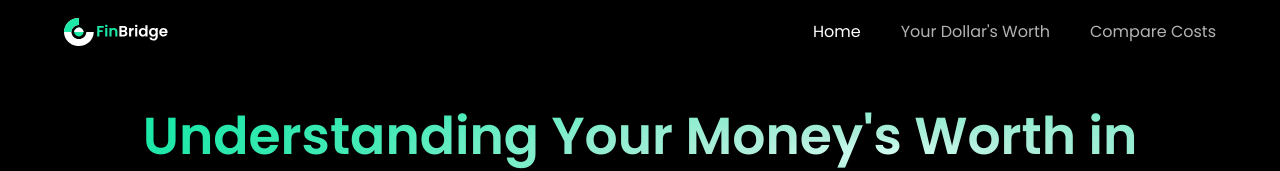
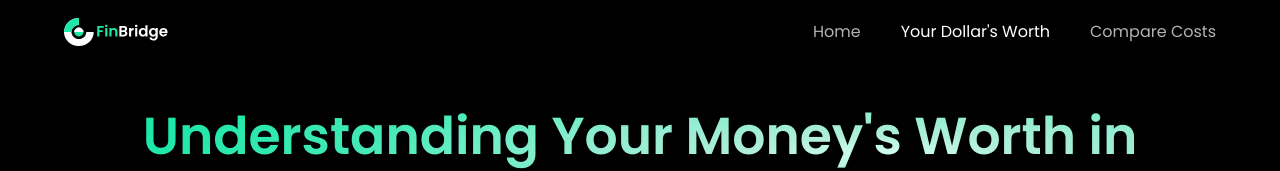
Before and after one commit to SOHAN-JAGADEESH/FinBridge, a React (Vite) app: page /dollar in a window 1280 px wide. Shown: the top 171 px of the page. Built offline with nearby package versions, Linux system fonts and the light colour scheme.

Commit message:
navbar porblem fixed

```diff
--- a/src/components/Navbar.jsx
+++ b/src/components/Navbar.jsx
@@ -1,8 +1,7 @@
 import { useState } from "react";
-
 import { close, logo, menu } from "../assets";
 import { navLinks } from "../constants";
-import { Link } from "react-router-dom";
+import { NavLink } from "react-router-dom";
 
 const Navbar = () => {
   const [active, setActive] = useState("Home");
@@ -17,19 +16,18 @@ const Navbar = () => {
           <li
             key={nav.id}
             className={`font-poppins font-normal cursor-pointer text-[16px] ${
-              active === nav.title ? "text-white" : "text-dimWhite"
-            } ${index === navLinks.length - 1 ? "mr-0" : "mr-10"}`}
-            onClick={() => setActive(nav.title)}
+              index === navLinks.length - 1 ? "mr-0" : "mr-10"
+            }`}
           >
-            {index === 0 ? (
-              <Link to="/">{nav.title}</Link>
-            ) : index === 1 ? (
-              <Link to="/dollar">{nav.title}</Link>
-            ) : (index === 2 || index === navLinks.length - 1) ? (
-              <Link to="/compare">{nav.title}</Link>
-            ) : (
-              <a href={`#${nav.id}`}>{nav.title}</a>
-            )}
+            <NavLink
+              to={index === 0 ? "/" : index === 1 ? "/dollar" : index === 2 || index === navLinks.length - 1 ? "/compare" : `#${nav.id}`}
+              exact
+              activeClassName="text-white"
+              className="text-dimWhite"
+              style={window.location.pathname === (index === 0 ? "/" : index === 1 ? "/dollar" : index === 2 || index === navLinks.length - 1 ? "/compare" : `#${nav.id}`) ? { color: 'white' } : {}}
+            >
+              {nav.title}
+            </NavLink>
           </li>
         ))}
       </ul>
@@ -50,22 +48,19 @@ const Navbar = () => {
           <ul className="list-none flex justify-end items-start flex-1 flex-col">
             {navLinks.map((nav, index) => (
               <li
-                key={nav.id}
-                className={`font-poppins font-medium cursor-pointer text-[16px] ${
-                  active === nav.title ? "text-white" : "text-dimWhite"
-                } ${index === navLinks.length - 1 ? "mb-0" : "mb-4"}`}
-                onClick={() => setActive(nav.title)}
+              key={nav.id}
+              className={`font-poppins font-medium cursor-pointer text-[16px] ${
+                index === navLinks.length - 1 ? "mb-0" : "mb-4"
+              }`}
+            >
+              <NavLink
+                to={index === 0 ? "/" : index === 1 ? "/dollar" : index === 2 || index === navLinks.length - 1 ? "/compare" : `#${nav.id}`}
+                activeClassName="text-white"
+                className="text-dimWhite"
               >
-                {index === 0 ? (
-              <Link to="/">{nav.title}</Link>
-            ) : index === 1 ? (
-              <Link to="/dollar">{nav.title}</Link>
-            ) : (index === 2 || index === navLinks.length - 1) ? (
-              <Link to="/compare">{nav.title}</Link>
-            ) : (
-              <a href={`#${nav.id}`}>{nav.title}</a>
-            )}
-          </li>
+                {nav.title}
+              </NavLink>
+            </li>
             ))}
           </ul>
         </div>
```
